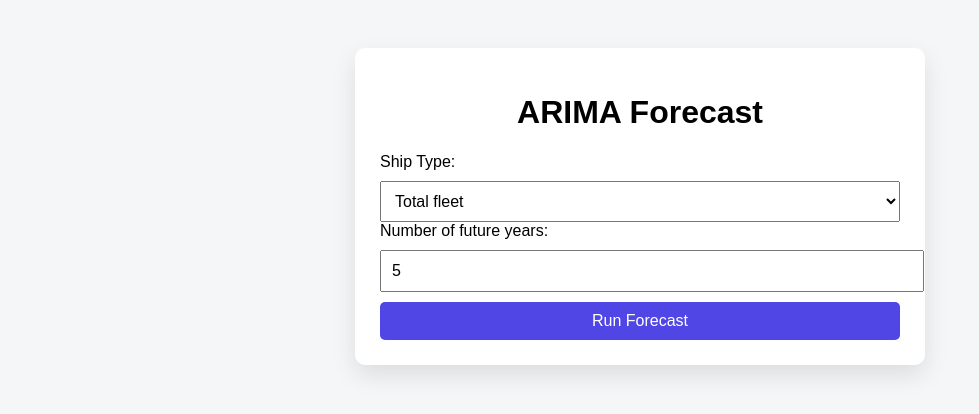
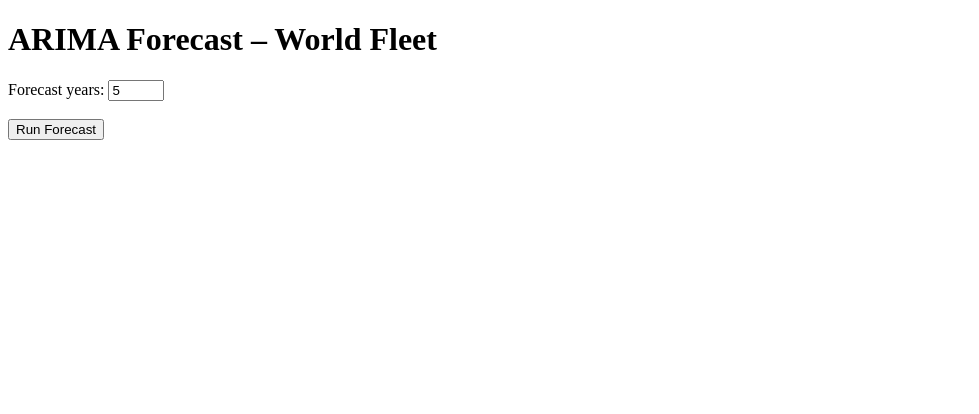
Before and after one commit to lamloom-maker/arima-forecast, a Flask app: page / in a window 1280 px wide. Shown: the top 414 px of the page, without its empty margins (0-979 px from the left). Run offline with Flask 3, Linux system fonts and the light colour scheme.

Commit message:
Add HTML interface for forecast

```diff
--- a/templates/index.html
+++ b/templates/index.html
@@ -1,63 +1,28 @@
 <!DOCTYPE html>
-<html>
+<html lang="en">
 <head>
+    <meta charset="UTF-8">
     <title>ARIMA Forecast</title>
-    <style>
-        body { font-family: Arial; background: #f4f6f8; padding: 40px; }
-        .card {
-            background: white;
-            max-width: 520px;
-            margin: auto;
-            padding: 25px;
-            border-radius: 10px;
-            box-shadow: 0 10px 25px rgba(0,0,0,0.1);
-        }
-        h1 { text-align: center; }
-        select, input, button {
-            width: 100%;
-            padding: 10px;
-            margin-top: 10px;
-            font-size: 16px;
-        }
-        button {
-            background: #4f46e5;
-            color: white;
-            border: none;
-            border-radius: 5px;
-            cursor: pointer;
-        }
-    </style>
 </head>
 <body>
 
-<div class="card">
-    <h1>ARIMA Forecast</h1>
+<h1>ARIMA Forecast – World Fleet</h1>
 
 <form method="POST">
-        <label>Ship Type:</label>
-        <select name="ship_type">
-            {% for ship in ship_types %}
-                <option value="{{ ship }}" {% if ship == selected_ship %}selected{% endif %}>
-                    {{ ship }}
-                </option>
-            {% endfor %}
-        </select>
-
-        <label>Number of future years:</label>
-        <input type="number" name="steps" min="1" value="{{ steps }}">
-
+    <label>Forecast years:</label>
+    <input type="number" name="steps" value="5" min="1" max="20">
+    <br><br>
     <button type="submit">Run Forecast</button>
 </form>
 
 {% if forecast %}
-        <h3>Forecast (DWT million):</h3>
+    <h2>Forecast Results:</h2>
     <ul>
         {% for value in forecast %}
-                <li>{{ value | round(2) }}</li>
+            <li>{{ value }}</li>
         {% endfor %}
     </ul>
 {% endif %}
-</div>
 
 </body>
 </html>
```
Lines whose indentation alone changed are shown as unchanged.
